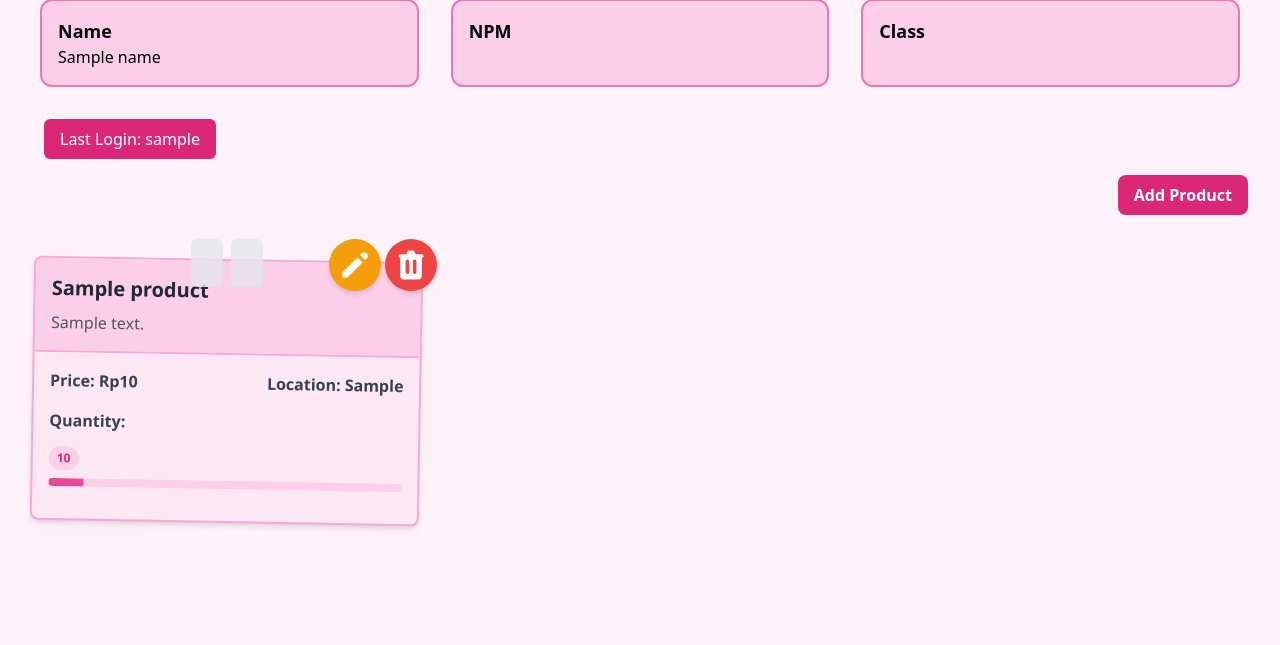
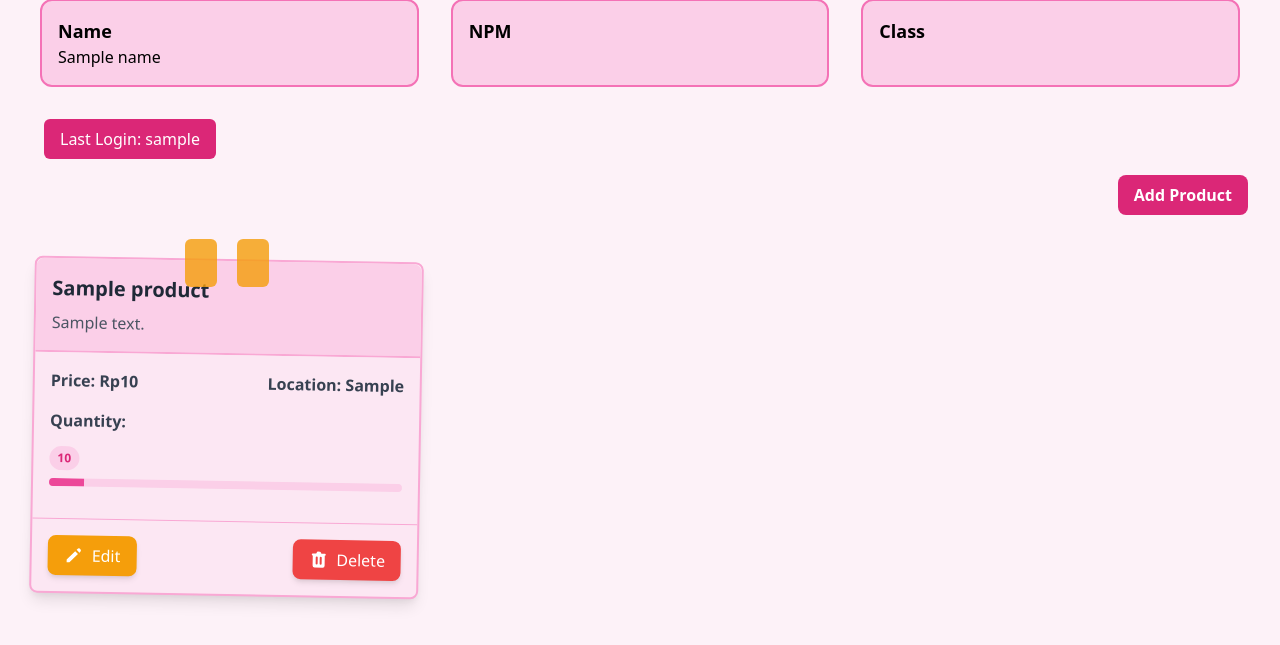
Before and after one commit to kaachiii/lazacil, a Django app: template main/templates/main.html in a window 1280 px wide. Shown: the part 105-750 px from the top of the page. Run offline with Django 5.2, Linux system fonts and the light colour scheme; tables that the repository leaves empty hold one stand-in row (values such as "Sample post"); the template is opened without the code that fills it: values that come from a table or form of the project are taken from there, most other values are stand-ins (such as "Sample title", 1, 10 or a date in 2020); some libraries are stand-ins or nearby versions.

Commit message:
Update CSS

```diff
--- a/main/templates/card_product.html
+++ b/main/templates/card_product.html
@@ -1,19 +1,27 @@
 <div class="relative break-inside-avoid">
-    <div class="absolute top-2 z-10 left-1/2 -translate-x-1/2 flex items-center -space-x-2">
-        <div class="w-[3rem] h-8 bg-gray-200 rounded-md opacity-80 -rotate-90"></div>
-        <div class="w-[3rem] h-8 bg-gray-200 rounded-md opacity-80 -rotate-90"></div>
+    <!-- Badge area -->
+    <div class="absolute top-2 z-10 left-1/2 transform -translate-x-1/2 flex items-center space-x-1">
+        <div class="w-[3rem] h-8 bg-yellow-500 rounded-md opacity-80 -rotate-90"></div>
+        <div class="w-[3rem] h-8 bg-yellow-500 rounded-md opacity-80 -rotate-90"></div>
     </div>
-    <div class="relative top-5 bg-pink-100 shadow-md rounded-lg mb-6 break-inside-avoid flex flex-col border-2 border-pink-300 transform rotate-1 hover:rotate-0 transition-transform duration-300">
+
+    <!-- Main card container -->
+    <div class="relative top-5 bg-pink-100 shadow-lg rounded-lg mb-6 break-inside-avoid flex flex-col border-2 border-pink-300 transform rotate-1 hover:rotate-0 transition-transform duration-300">
+
+        <!-- Header section -->
         <div class="bg-pink-200 text-gray-800 p-4 rounded-t-lg border-b-2 border-pink-300">
-            <h3 class="font-bold text-xl mb-2">{{ product.name }}</h3> <!-- Product name at the top -->
-            <p class="text-gray-600">{{ product.description }}</p> <!-- Product description -->
+            <h3 class="font-bold text-xl mb-2">{{ product.name }}</h3>
+            <p class="text-gray-600">{{ product.description }}</p>
         </div>
-        <div class="p-4">
-            <div class="flex justify-between items-center mb-4"> <!-- Flex container for price and location -->
-                <p class="text-gray-700 font-semibold">Price: Rp{{ product.price }}</p> <!-- Price -->
-                <p class="text-gray-700 font-semibold">Location: {{ product.location }}</p> <!-- Location -->
+
+        <!-- Body section -->
+        <div class="p-4 flex-grow">
+            <div class="flex justify-between items-center mb-4">
+                <p class="text-gray-700 font-semibold">Price: Rp{{ product.price }}</p>
+                <p class="text-gray-700 font-semibold">Location: {{ product.location }}</p>
             </div>
-            <div class="mt-4">
+
+            <div>
                 <p class="text-gray-700 font-semibold mb-2">Quantity:</p>
                 <div class="relative pt-1">
                     <div class="flex mb-2 items-center justify-between">
@@ -32,17 +40,21 @@
                 </div>
             </div>
         </div>
-    </div>
-    <div class="absolute top-0 -right-4 flex space-x-1">
-        <a href="{% url 'main:edit_product' product.pk %}" class="bg-yellow-500 hover:bg-yellow-600 text-white rounded-full p-2 transition duration-300 shadow-md">
-            <svg xmlns="http://www.w3.org/2000/svg" class="h-9 w-9" viewBox="0 0 20 20" fill="currentColor">
+
+        <!-- Action buttons -->
+        <div class="flex justify-between p-4 border-t border-pink-300">
+            <a href="{% url 'main:edit_product' product.pk %}" class="flex items-center bg-yellow-500 hover:bg-yellow-600 text-white rounded-lg py-2 px-4 transition duration-300 shadow-md">
+                <svg xmlns="http://www.w3.org/2000/svg" class="h-5 w-5 mr-2" viewBox="0 0 20 20" fill="currentColor">
                     <path d="M13.586 3.586a2 2 0 112.828 2.828l-.793.793-2.828-2.828.793-.793zM11.379 5.793L3 14.172V17h2.828l8.38-8.379-2.83-2.828z" />
                 </svg>
+                Edit
             </a>
-        <a href="{% url 'main:delete_product' product.pk %}" class="bg-red-500 hover:bg-red-600 text-white rounded-full p-2 transition duration-300 shadow-md">
-            <svg xmlns="http://www.w3.org/2000/svg" class="h-9 w-9" viewBox="0 0 20 20" fill="currentColor">
+            <a href="{% url 'main:delete_product' product.pk %}" class="flex items-center bg-red-500 hover:bg-red-600 text-white rounded-lg py-2 px-4 transition duration-300 shadow-md">
+                <svg xmlns="http://www.w3.org/2000/svg" class="h-5 w-5 mr-2" viewBox="0 0 20 20" fill="currentColor">
                     <path fill-rule="evenodd" d="M9 2a1 1 0 00-.894.553L7.382 4H4a1 1 0 000 2v10a2 2 0 002 2h8a2 2 0 002-2V6a1 1 0 100-2h-3.382l-.724-1.447A1 1 0 0011 2H9zM7 8a1 1 0 012 0v6a1 1 0 11-2 0V8zm5-1a1 1 0 00-1 1v6a1 1 0 102 0V8a1 1 0 00-1-1z" clip-rule="evenodd" />
                 </svg>
+                Delete
             </a>
         </div>
     </div>
+</div>
```
Lines whose indentation alone changed are shown as unchanged.
